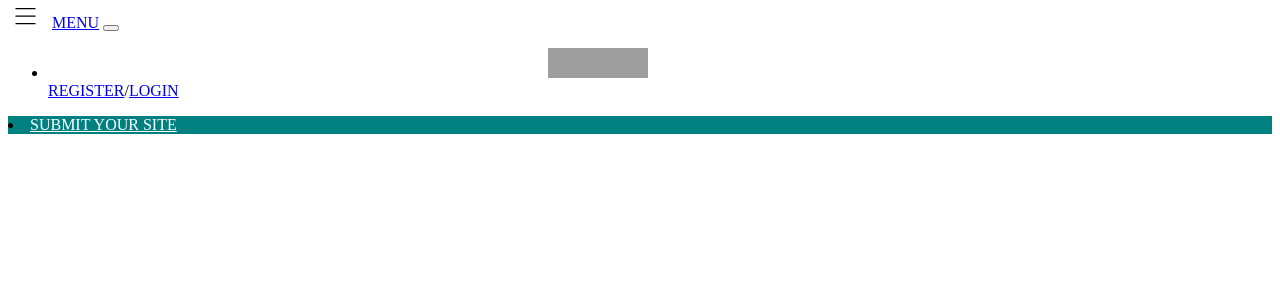
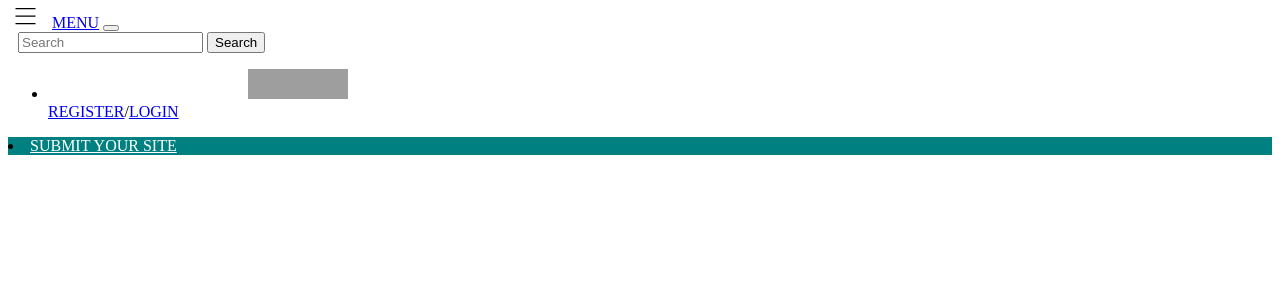
Before and after one commit to FredrickWambua/ratemyprojects, a Django app: template awards/templates/award/navbar.html in a window 1280 px wide. Shown: the top 300 px of the page. Run offline with Django 3.2, Linux system fonts and the light colour scheme; the template is opened without the code that fills it, so the values that code supplies are empty; some libraries are stand-ins or nearby versions; grey boxes are pictures that could not be loaded.

Commit message:
adds search bar

```diff
--- a/awards/templates/award/navbar.html
+++ b/awards/templates/award/navbar.html
@@ -18,9 +19,15 @@
               <button class="navbar-toggler" type="button" data-bs-toggle="collapse" data-bs-target="#navbarTogglerDemo01" aria-controls="navbarTogglerDemo01" aria-expanded="false" aria-label="Toggle navigation">
                 <span class="navbar-toggler-icon"></span>
               </button>
+              <div class="collapse navbar-collapse" id="navbarTogglerDemo01" style="padding-left: 10px;">
+                <form class="d-flex my-2 my-lg-0" method="GET" action="{% url 'search' %}">
+                  <input class="form-control me-2" type="search" name='q' placeholder="Search" aria-label="Search">
+                  <button class="btn btn-outline-success" type="submit">Search</button>
+                </form>
+              </div>
               <div class="collapse navbar-collapse" id="navbarSupportedContent"  >
                     <ul class="navbar-nav mr-auto">
-                        <li class="nav-item" style="padding-left: 500px;">
+                        <li class="nav-item" style="padding-left: 200px;">
                           <a class="nav-link" href=" {% url 'home' %} "><img src="https://img2.pngio.com/brand-new-new-logo-and-identity-for-awwwards-by-lesap-and-in-house-awwwards-png-2000_465.png" height="30" width="100px" alt=""></i></a>
                         </li>
                          <div class="auth" >
```
Also changed, not shown: other parts of awards/templates/award/navbar.html (+1 -0 lines).
